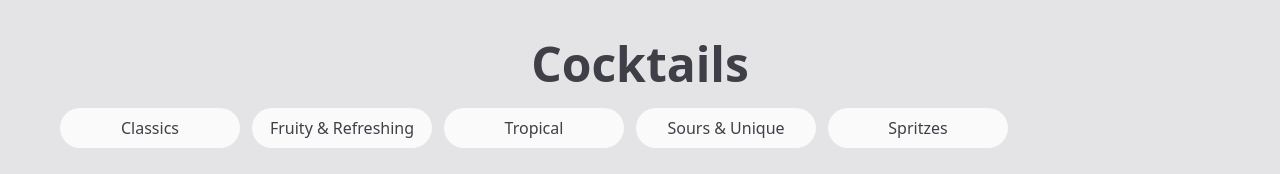
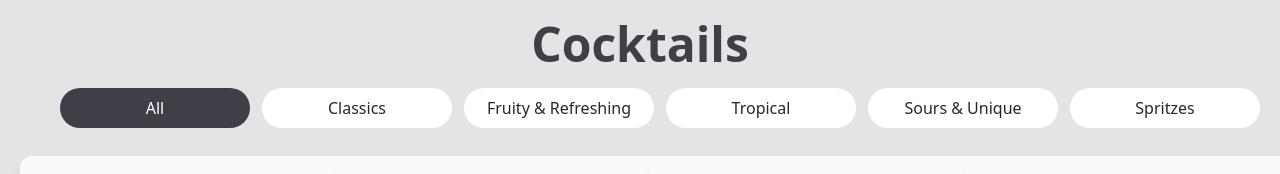
Before and after one commit to tjasika/Cocktails, a React (Vite) app: page / in a window 1280 px wide. Shown: the top 174 px of the page. Built offline with nearby package versions, Linux system fonts and the light colour scheme.

Commit message:
Filtering

```diff
--- a/src/App.jsx
+++ b/src/App.jsx
@@ -1,3 +1,4 @@
+import { useState, useMemo } from 'react'
 import './style.css'
 import cocktails from './data/data.json'
 import categories from './data/categories.json'
@@ -5,16 +6,25 @@ import { CardsContainer } from './components/CardsContainer'
 import { FilterButton } from './components/FilterButton'
 
 function App() {
+  const [selectedCategory, setSelectedCategory] = useState("All");
+
+  const visible = useMemo(()=> {
+    if(selectedCategory == "All") {
+      return cocktails;
+    }
+    return cocktails.filter(cocktail => cocktail.category == selectedCategory);
+  }, [selectedCategory])
+
   return (
     <>
       <div className="flex flex-col justify-center items-center gap-5 p-5 w-full h-full bg-zinc-200">
-          <h1 className="text-5xl font-bold text-zinc-700 pt-5">Cocktails</h1>
+          <h1 className="text-5xl font-bold text-zinc-700">Cocktails</h1>
           <div className='pb-2 pl-10 flex flex-row gap-3 items-left w-full'>
               {categories.map((filter, index)=> (
-                <FilterButton key={index} text={filter.name} />
+                <FilterButton key={index} text={filter.name} isActive={selectedCategory == filter.name} onClick={()=>setSelectedCategory(filter.name)} />
               ))}
           </div>
-          <CardsContainer cocktails={cocktails}/>
+          <CardsContainer cocktails={visible}/>
       </div>
     </>
   )
--- a/src/components/FilterButton.jsx
+++ b/src/components/FilterButton.jsx
@@ -1,6 +1,12 @@
-export const FilterButton = ({text}) => {
+export const FilterButton = ({text, isActive, onClick}) => {
     return (
-        <button className="p-2 rounded-3xl bg-zinc-50 text-zinc-700 w-45 transition-colors duration-300 hover:bg-zinc-400 cursor-pointer hover:text-zinc-200">
+        <button
+        onClick={onClick}
+
+        className={`p-2 rounded-3xl w-50 hover:cursor-pointer
+            ${isActive
+                ? "bg-zinc-700 text-white border-zinc-900"
+                : "bg-white text-zinc-800 border-zinc-300 hover:bg-zinc-100"}`}>
             {text}
         </button>
     )
--- a/src/data/categories.json
+++ b/src/data/categories.json
@@ -1,4 +1,5 @@
 [
+    {"name": "All"},
     {"name": "Classics"},
     {"name": "Fruity & Refreshing"},
     {"name": "Tropical"},
```
